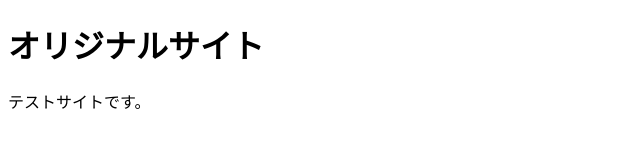
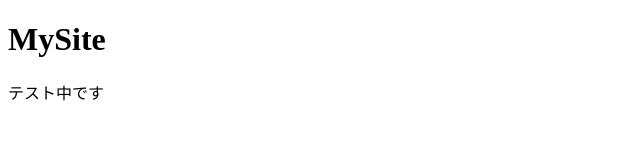
Before and after one commit to Ymiswork/mysite, a plain HTML site: page index.html in a window 1280 px wide. Shown: the whole page, without its empty margins (0-640 px from the left). Drawn offline with Linux system fonts and the light colour scheme.

Commit message:
Add files via upload

```diff
--- a/index.html
+++ b/index.html
@@ -6,7 +6,7 @@
   <title>MySite</title>
 </head>
 <body>
-  <h1>オリジナルサイト</h1>
-  <p>テストサイトです。</p>
+  <h1>MySite</h1>
+  <p>テスト中です</p>
 </body>
 </html>
```
